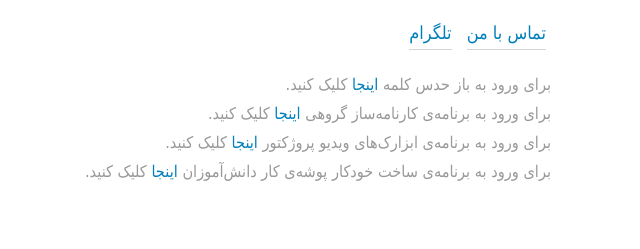
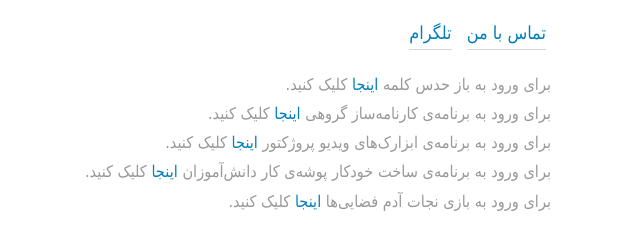
Before and after one commit to Yaqoubi/ali.id.ir, a plain HTML site: page index.html in a window 1280 px wide. Shown: the part 153-402 px from the top of the page, without its empty margins (539-1179 px from the left). Drawn offline with Linux system fonts and the light colour scheme; a web font is replaced by a local one.

Commit message:
Update index.html

```diff
--- a/index.html
+++ b/index.html
@@ -171,6 +171,9 @@
             <div>برای ورود به برنامه‌ی ساخت خودکار پوشه‌ی کار دانش‌آموزان
             <a href="https://yaqoubi.github.io/Portfolio-Maker/">اینجا</a>
             کلیک کنید.</div>
+            <div>برای ورود به بازی نجات آدم فضایی‌ها
+            <a href="https://yaqoubi.github.io/space-graph/">اینجا</a>
+            کلیک کنید.</div>
         </div>
     </header>
 
```
